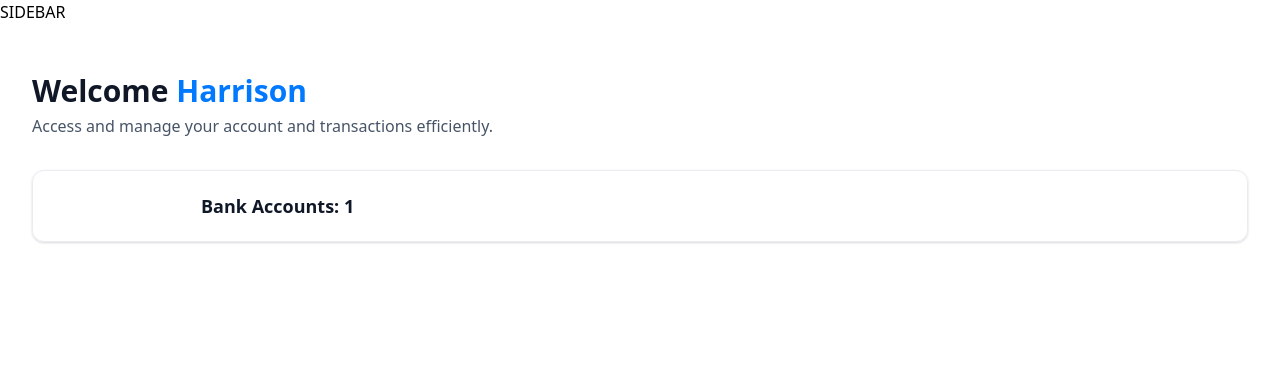
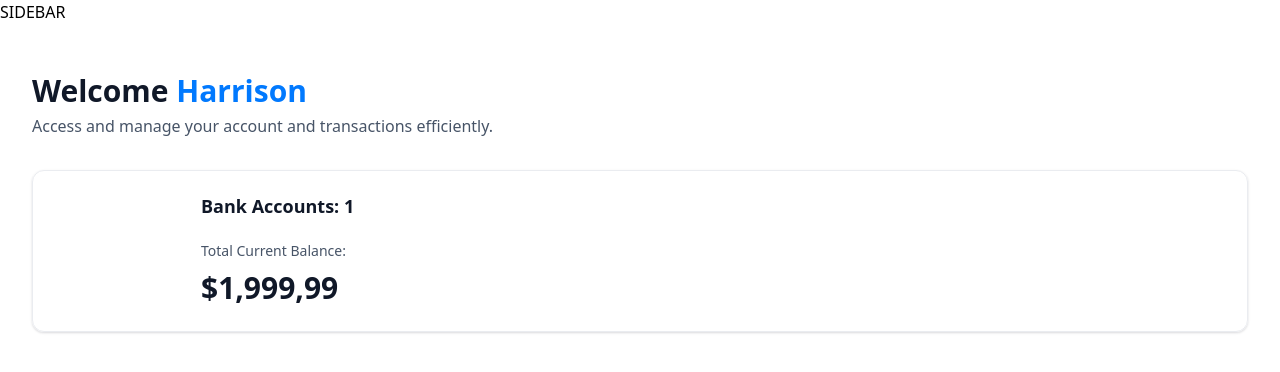
Before and after one commit to theallSparky/sparky_banking, a Next.js app: page / in a window 1280 px wide. Shown: the top 372 px of the page. Built offline with nearby package versions, Linux system fonts and the light colour scheme.

Commit message:
Made AnimatedCounter and worked on TotalBalanceBox

```diff
--- /dev/null
+++ b/components/AnimatedCounter.tsx
@@ -0,0 +1,19 @@
+"use client";
+
+import CountUp from "react-countup";
+
+const AnimatedCounter = ({ amount }: { amount: number }) => {
+  return (
+    <div className="w-full">
+      <CountUp
+        duration={2.25}
+        decimals={2}
+        decimal=","
+        prefix="$"
+        end={amount}
+      />
+    </div>
+  );
+};
+
+export default AnimatedCounter;
--- /dev/null
+++ b/components/DoughnutChart.tsx
@@ -0,0 +1,8 @@
+import { Chart as ChartJS, ArcElement, Tooltip, Legend } from "chart.js";
+import { Doughnut } from "react-chartjs-2";
+
+const DoughnutChart = () => {
+  return <div>DoughnutChart</div>;
+};
+
+export default DoughnutChart;
--- a/components/TotalBalanceBox.tsx
+++ b/components/TotalBalanceBox.tsx
@@ -1,4 +1,4 @@
-import React from "react";
+import AnimatedCounter from "./AnimatedCounter";
 
 const TotalBalanceBox = ({
   accounts = [],
@@ -7,10 +7,16 @@
 }: TotlaBalanceBoxProps) => {
   return (
     <section className="total-balance">
-      <div className="total-balance-chart">{/* DonutChart */}</div>
+      <div className="total-balance-chart">{/* Doughnut Chart */}</div>
 
       <div className="flex flex-col gap-6">
         <h2 className="header-2">Bank Accounts: {totalBanks}</h2>
+        <div className="flex flex-col gap-2">
+          <p className="total-balance-label">Total Current Balance:</p>
+          <p className="total-balance-amount flex-center gap-2">
+            <AnimatedCounter amount={totalCurrentBalance} />
+          </p>
+        </div>
       </div>
     </section>
   );
--- a/package.json
+++ b/package.json
@@ -10,11 +10,15 @@
   },
   "dependencies": {
     "@radix-ui/react-slot": "^1.1.0",
+    "chart.js": "^4.4.3",
     "class-variance-authority": "^0.7.0",
     "clsx": "^2.1.1",
     "lucide-react": "^0.428.0",
     "next": "14.2.5",
+    "query-string": "^9.1.0",
     "react": "^18",
+    "react-chartjs-2": "^5.2.0",
+    "react-countup": "^6.5.3",
     "react-dom": "^18",
     "tailwind-merge": "^2.5.2",
     "tailwindcss-animate": "^1.0.7"
```
Also changed, not shown: 1 other file (tests, documents, lock files or other folders).
